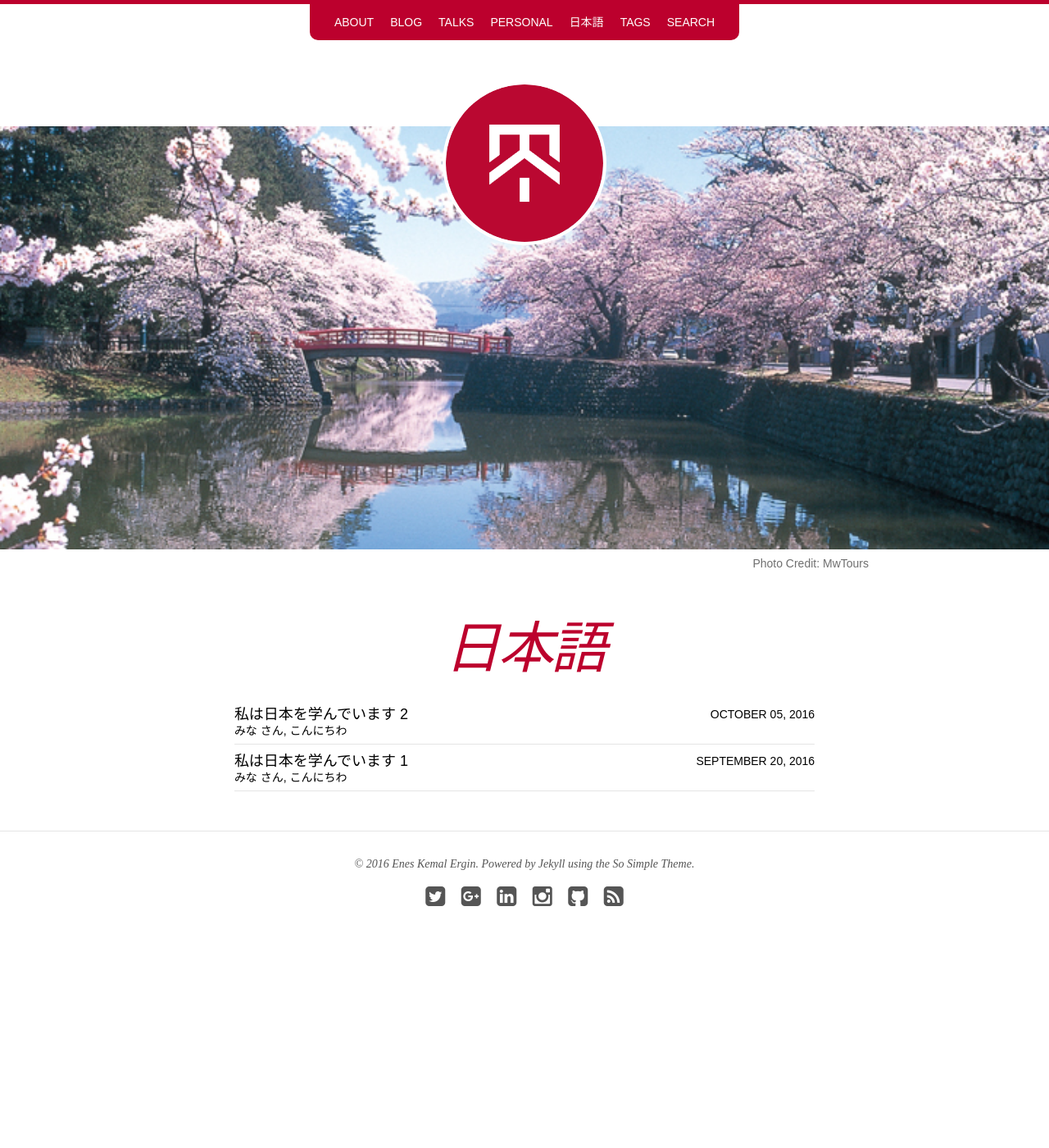
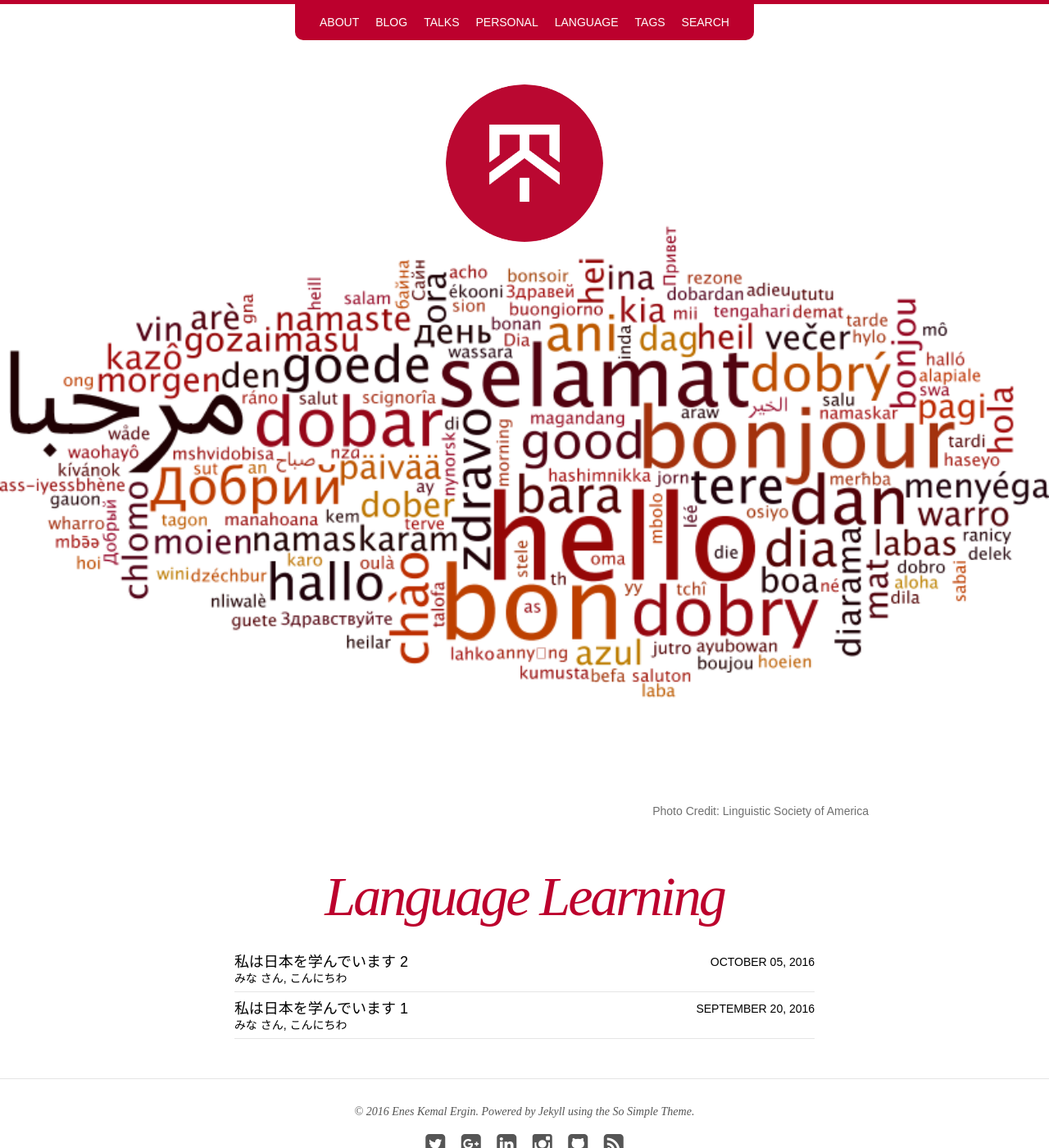
Before and after one commit to eneskemalergin/blog, a Jekyll site: the page built from japanese/index.html, in a window 1280 px wide and 1400 px high. Shown: the whole window at 82% size. Built offline with Jekyll 4.4.1, drawn with Linux system fonts in a browser that asks for light colours; nearby versions of some CDN libraries.

Commit message:
Tab Japanese changed to language

```diff
--- a/_data/navigation.yml
+++ b/_data/navigation.yml
@@ -12,8 +12,8 @@
 - title: Personal
   url: personal/
 
-- title: 日本語
-  url: japanese/
+- title: Language
+  url: language/
 
 - title: Tags
   url: tags/
--- a/japanese/index.html
+++ b/japanese/index.html
@@ -1,16 +1,16 @@
 ---
 layout: page
-title: 日本語
-excerpt: "Japanese part of my blog."
+title: Language Learning
+excerpt: "The part contains my notes while I learn a new language"
 search_omit: true
 image:
-  feature: japanese_bg.jpg
-  credit: MwTours
-  creditlink: http://www.mwtravel.com.au/2017-15-days-cherry-blossom-and-garden-tour/
+  feature: hello-wordle.png
+  credit: Linguistic Society of America
+  creditlink: http://www.linguisticsociety.org/content/how-many-languages-are-there-world
 ---
 
 <ul class="post-list">
-{% for post in site.categories.japanese %}
+{% for post in site.categories.language %}
   <li><article><a href="{{ site.url }}{{ post.url }}">{{ post.title }} <span class="entry-date"><time datetime="{{ post.date | date_to_xmlschema }}">{{ post.date | date: "%B %d, %Y" }}</time></span>{% if post.excerpt %} <span class="excerpt">{{ post.excerpt | remove: '\[ ... \]' | remove: '\( ... \)' | markdownify | strip_html | strip_newlines | escape_once }}</span>{% endif %}</a></article></li>
 {% endfor %}
 </ul>
```
Also changed, not shown: _posts/language/2016-09-20-Learning_japanese_1.md (renamed from _posts/japanese/2016-09-20-Learning_japanese_1.md, +1 -1 lines), _posts/language/2016-10-05-Learning_japanese_2.md (renamed from _posts/japanese/2016-10-05-Learning_japanese_2.md, +1 -1 lines), images/hello-wordle.png (added).
